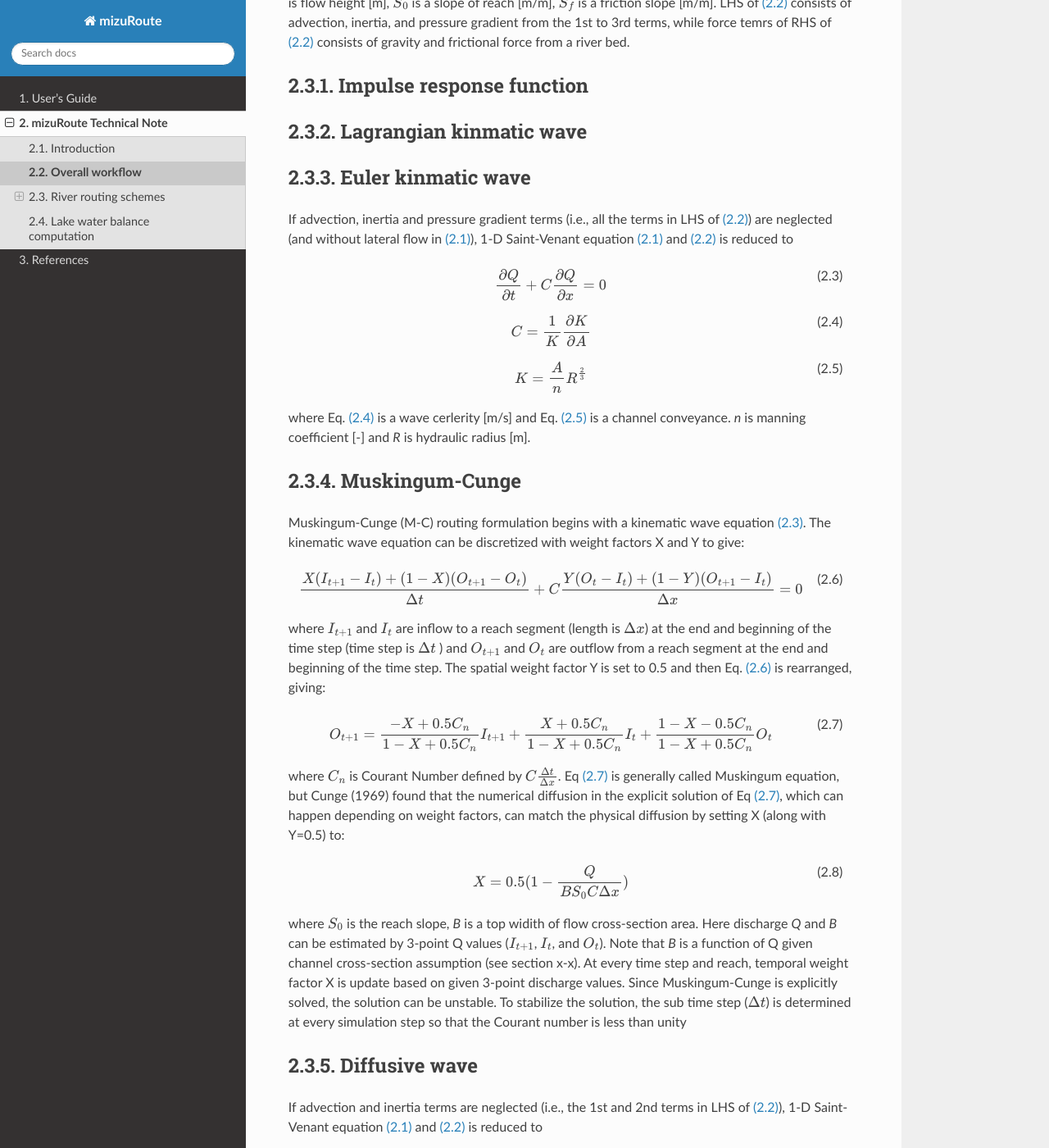
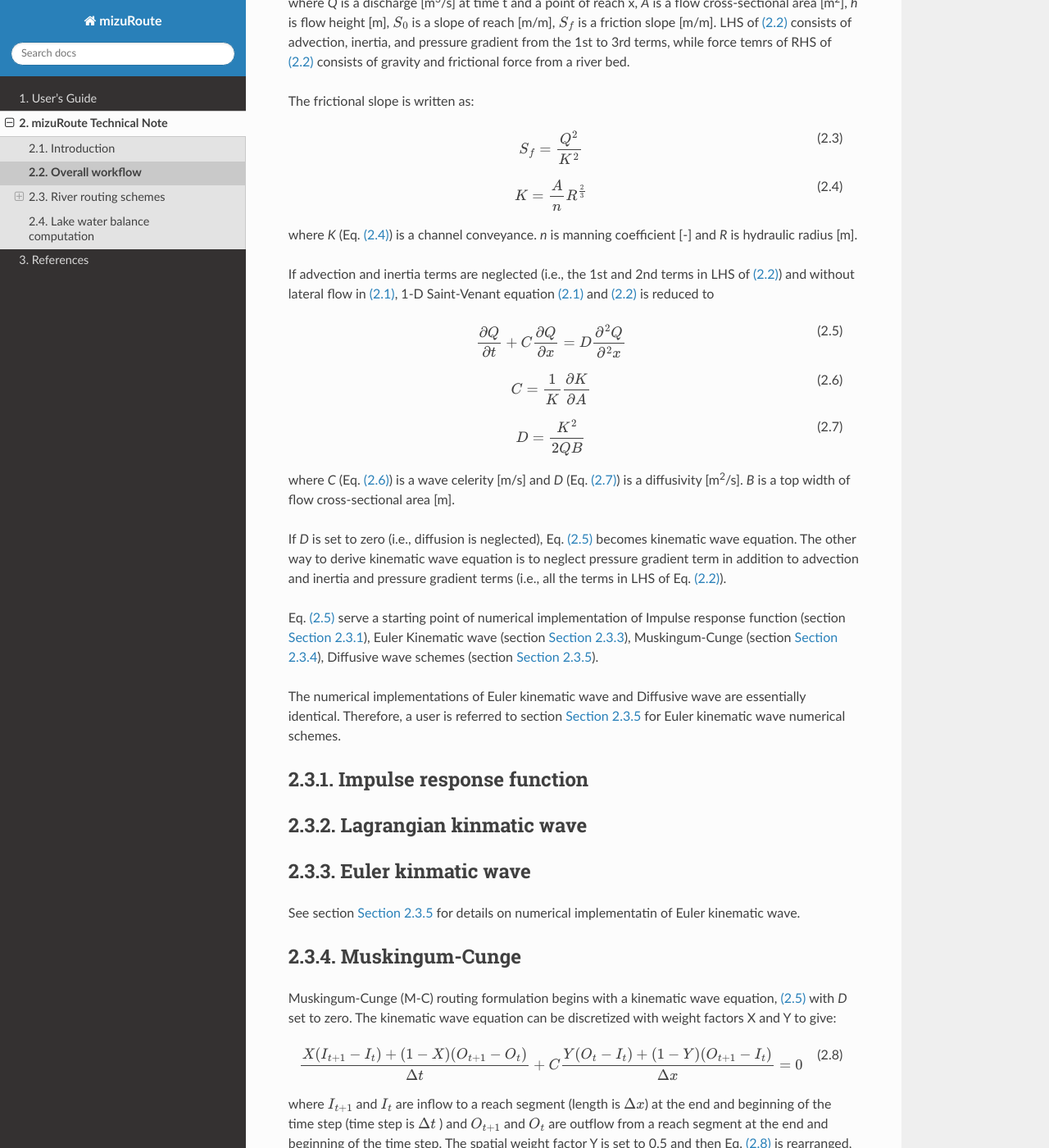
Before and after one commit to ESCOMP/mizuRoute, a Sphinx documentation site: the page built from docs/source/tech_note/reach_routing.rst, in a window 1280 px wide and 1400 px high, scrolled down 897 px. Shown: the whole window at 82% size. Built offline with Sphinx 7.4.7 and the Read the Docs theme 3.1.0, drawn with Linux system fonts in a browser that asks for light colours; some of the changed text lies outside the part shown.

Commit message:
more edits on section 2.3

```diff
--- a/docs/source/tech_note/reach_routing.rst
+++ b/docs/source/tech_note/reach_routing.rst
@@ -16,7 +16,7 @@ River routing schemes
 ======================
 
 For river reach routing, mizuRoute include five different routing methods. The routing method(s) are applied to each river reach to compute outflow from the reach.
-The methods are Impulse response function, Lagrangian kinmatic wave, Euler kinematic wave, Muskingum Cunge, and Diffusive wave.
+The methods are Impulse response function (routOpt=1 in mizuRoute), Lagrangian kinmatic wave (routOpt=2), Euler kinematic wave (routOpt=3), Muskingum Cunge (routOpt=4)), and Diffusive wave (routOpt=5).
 
 This section describes each scheme including numerical implementation.
 Impulse response function and lagrangian kinematic wave, implemented eariler, are also described in :ref:`Mizukami et al. (2016) <Mizukami2016>`.
@@ -41,6 +41,51 @@ where *Q* is a discharge [m\ :sup:`3`\/s] at time t and a point of reach x,
 :math:`S_{f}` is a friction slope [m/m].
 LHS of :eq:`0.2` consists of advection, inertia, and pressure gradient from the 1st to 3rd terms, while force temrs of RHS of :eq:`0.2` consists of gravity and frictional force from a river bed.
 
+The frictional slope is written as:
+
+.. math::
+   :label: 0.3
+
+   S_{f} = \frac{Q^2}{K^2}
+
+.. math::
+   :label: 0.4
+
+   K = \frac{A}{n}R^{\frac{2}{3}}
+
+where *K* (Eq. :eq:`0.4`) is a channel conveyance. *n* is manning coefficient [-] and *R* is hydraulic radius [m].
+
+If advection and inertia terms are neglected (i.e., the 1st and 2nd terms in LHS of :eq:`0.2`) and without lateral flow in :eq:`0.1`, 1-D Saint-Venant equation :eq:`0.1` and :eq:`0.2` is reduced to
+
+.. math::
+   :label: 0.5
+
+   \frac{\partial Q }{\partial t} + C\frac{\partial Q}{\partial x} = D\frac{\partial^2 Q}{\partial^2 x}
+
+.. math::
+   :label: 0.6
+
+   C = \frac{1}{K}\frac{\partial K}{\partial A}
+
+.. math::
+   :label: 0.7
+
+   D = \frac{K^2}{2QB}
+
+where *C* (Eq. :eq:`0.6`) is a wave celerity [m/s] and *D* (Eq. :eq:`0.7`) is a diffusivity [m\ :sup:`2`\/s]. *B* is a top width of flow cross-sectional area [m].
+
+If *D* is set to zero (i.e., diffusion is neglected), Eq. :eq:`0.5` becomes kinematic wave equation.
+The other way to derive kinematic wave equation is to neglect pressure gradient term in addition to advection and inertia and pressure gradient terms (i.e., all the terms in LHS of Eq. :eq:`0.2`).
+
+Eq. :eq:`0.5` serve a starting point of numerical implementation of
+Impulse response function (section :numref:`Impulse_response_function`),
+Euler Kinematic wave (section :numref:`Euler_kinematic_wave`),
+Muskingum-Cunge (section :numref:`Muskingum-Cunge`),
+Diffusive wave schemes (section :numref:`Diffusive_wave`).
+
+The numerical implementations of Euler kinematic wave and Diffusive wave are essentially identical. Therefore, a user is referred to section :numref:`Diffusive_wave` for Euler kinematic wave numerical schemes.
+
+
 .. _Impulse_response_function:
 
 Impulse response function
@@ -60,25 +105,7 @@ Lagrangian kinmatic wave
 Euler kinmatic wave
 --------------------------
 
-
-If advection, inertia and pressure gradient terms (i.e., all the terms in LHS of :eq:`0.2`) are neglected (and without lateral flow in :eq:`0.1`), 1-D Saint-Venant equation :eq:`0.1` and :eq:`0.2` is reduced to
-
-.. math::
-   :label: 3.1
-
-   \frac{\partial Q }{\partial t} + C\frac{\partial Q}{\partial x} = 0
-
-.. math::
-   :label: 3.2
-
-   C = \frac{1}{K}\frac{\partial K}{\partial A}
-
-.. math::
-   :label: 3.3
-
-   K = \frac{A}{n}R^{\frac{2}{3}}
-
-where Eq. :eq:`3.2` is a wave cerlerity [m/s] and Eq. :eq:`3.3` is a channel conveyance. *n* is manning coefficient [-] and *R* is hydraulic radius [m].
+See section :numref:`Diffusive_wave` for details on numerical implementatin of Euler kinematic wave.
 
 
 .. _Muskingum-Cunge:
@@ -87,7 +114,7 @@ Muskingum-Cunge
 --------------------------
 
 
-Muskingum-Cunge (M-C) routing formulation begins with a kinematic wave equation :eq:`3.1`.
+Muskingum-Cunge (M-C) routing formulation begins with a kinematic wave equation, :eq:`0.5` with *D* set to zero.
 The kinematic wave equation can be discretized with weight factors X and Y to give:
 
 .. math::
@@ -123,22 +150,8 @@ Diffusive wave
 --------------------------
 
 
-If advection and inertia terms are neglected (i.e., the 1st and 2nd terms in LHS of :eq:`0.2`), 1-D Saint-Venant equation :eq:`0.1` and :eq:`0.2` is reduced to
-
-.. math::
-   :label: 5.1
-
-   \frac{\partial Q }{\partial t} + C\frac{\partial Q}{\partial x} = D\frac{\partial^2 Q}{\partial^2 x}
-
-.. math::
-   :label: 5.2
-
-   D = \frac{K^2}{2QB}
-
-where *C* is a wave celerity [m/s] (Eq. :eq:`3.2` ) and *K* is a channel conveyance (Eq. :eq: `3.3` ). Eq. :eq:`5.2` is a diffusivity [m\ :sup:`2`\/s], and *B* is a top width of flow cross-sectional area [m].
-
-To solve the diffusive wave equation for discharge Q, Eq. :eq:`5.1` is discretized using weighted averaged finite-difference approximations across two time steps in space
-(Figure 1; i.e., second-order central difference in the RHS of :eq:`5.1` and first-order central difference for the second term of the LHS of :eq:`5.1`).
+To solve the diffusive wave equation for discharge Q, Eq. :eq:`0.5` is discretized using weighted averaged finite-difference approximations across two time steps in space
+(Figure 1; i.e., second-order central difference in the RHS of :eq:`0.5` and first-order central difference for the second term of the LHS of :eq:`0.5`).
 
 .. _Figure diffusive wave numerical discretization:
 
@@ -167,9 +180,9 @@ Rearranging Eq. :eq:`5.5` to:
 
    C_{a} = \frac{C \Delta t}{ \Delta x}, C_{d} = \frac{D \Delta t}{( \Delta x)^{2}}
 
-where :math:`\alpha` is the weight factor for the first-order space difference approximation of the second term of the LHS of :eq:`5.1`, and :math:`\beta` is a weight factor for the second-order space difference approximation in RHS of :eq:`5.1`.
+where :math:`\alpha` is the weight factor for the first-order space difference approximation of the second term of the LHS of :eq:`0.5`, and :math:`\beta` is a weight factor for the second-order space difference approximation in RHS of :eq:`0.5`.
 If both weights are set to 1, the finite difference becomes a fully implicit scheme, while setting both weights to zero results in a fully explicit scheme. For default, mizuRoute uses a fully implicit finite-difference approximation (i.e., :math:`\alpha` = :math:`\beta` = 1).
-Note that celerity (C) and diffusivity (D) include Q, which means the diffusive equation is actually non-linear. Here celerity (C) and diffusivity (D) are updated at every time step based on the discharges (Q) and flow area (A) at previous time step to liearize the diffusive equation.
+Note that celerity (C) and diffusivity (D) include Q, which means the diffusive equation is actually non-linear. Here celerity (*C*) and diffusivity (*D*) are updated at every time step based on the discharges (Q) and flow area (A) at previous time step to liearize the diffusive equation.
 Note that IRF routing is also based on diffusve equation. a major difference is that in IRF routing, celerity and diffusivity are provided as model parameters and constant in time, though they can be spatially distributed.
 
 To apply the numerical solution of discretized diffusive wave equation for each reach, the internal nodes need to be defined within each reach.
@@ -234,3 +247,5 @@ Neumann boundary condition at the downstream end is written by:
    \frac{\partial Q}{\partial x}\Big{|}_{x=5}
 
 which is discretized as :math:`Q_{5}^{t+1} - Q_{4}^{t+1} = a \cdot dx`. The gradient at downstream end :math:`a` is approximated by the Q computed at the nodes at previous time step.
+
+What makes this numerical solution become **kinematic wave solution** is simply to set *D* to zero.
```
